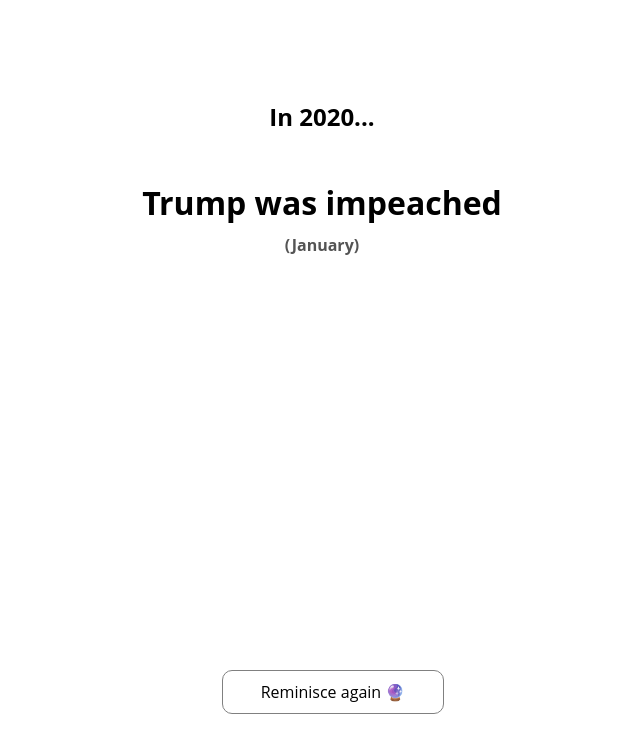
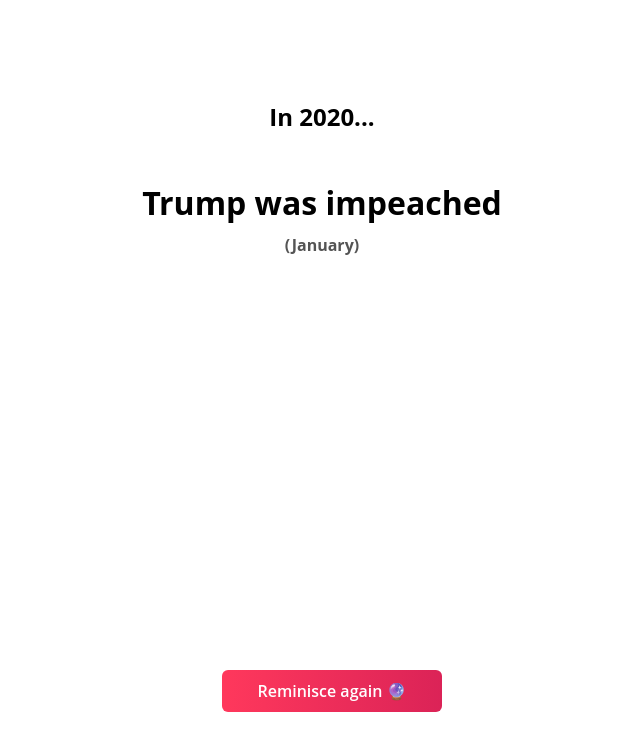
Before and after one commit to n-patel/2020-events, a plain HTML site: page index.html in a window 1280 px wide. Shown: the whole page, without its empty margins (318-958 px from the left). Drawn offline with nearby package versions, Linux system fonts and the light colour scheme.

Commit message:
Style reload button

```diff
--- a/css/main.css
+++ b/css/main.css
@@ -40,16 +40,18 @@ body {
 }
 
 #reloadButton {
-	border: 1px solid gray;
-	/*background-color: purple;*/
-	border-radius: 10px;
+	background: linear-gradient(90deg, #ff385c, #db2357);
+	border-radius: 6px;
 	width: 200px; /*fit-content;*/
 	padding: 10px;
+	color: #ffffff;
+	font-weight: 600;
 }
 
 #reloadButton:hover {
 	cursor: pointer;
-	background-color:
+	/*background: linear-gradient(270deg, #ff385c, #db2357);*/
+	opacity: 0.85;
 }
 
 .event-text {
```
